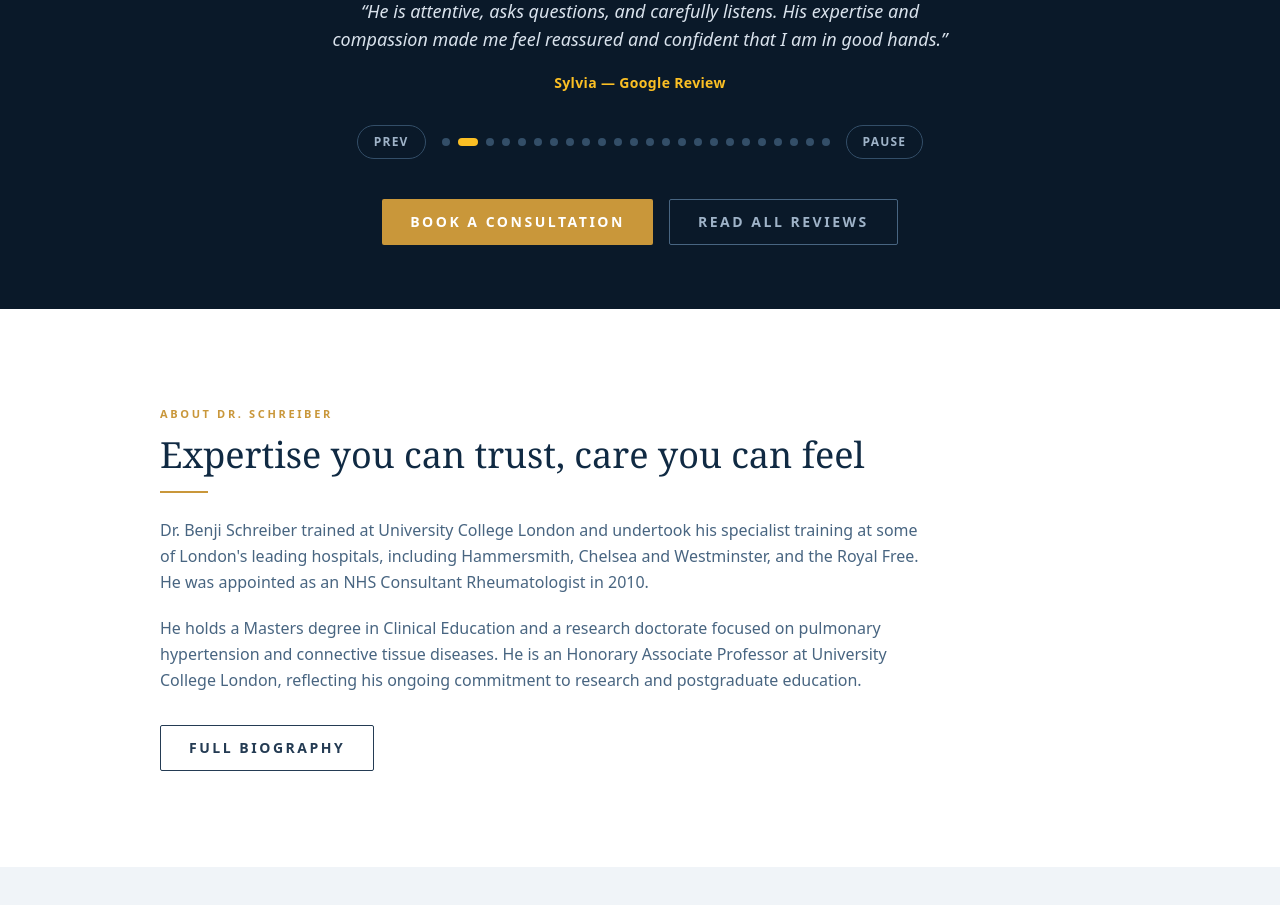
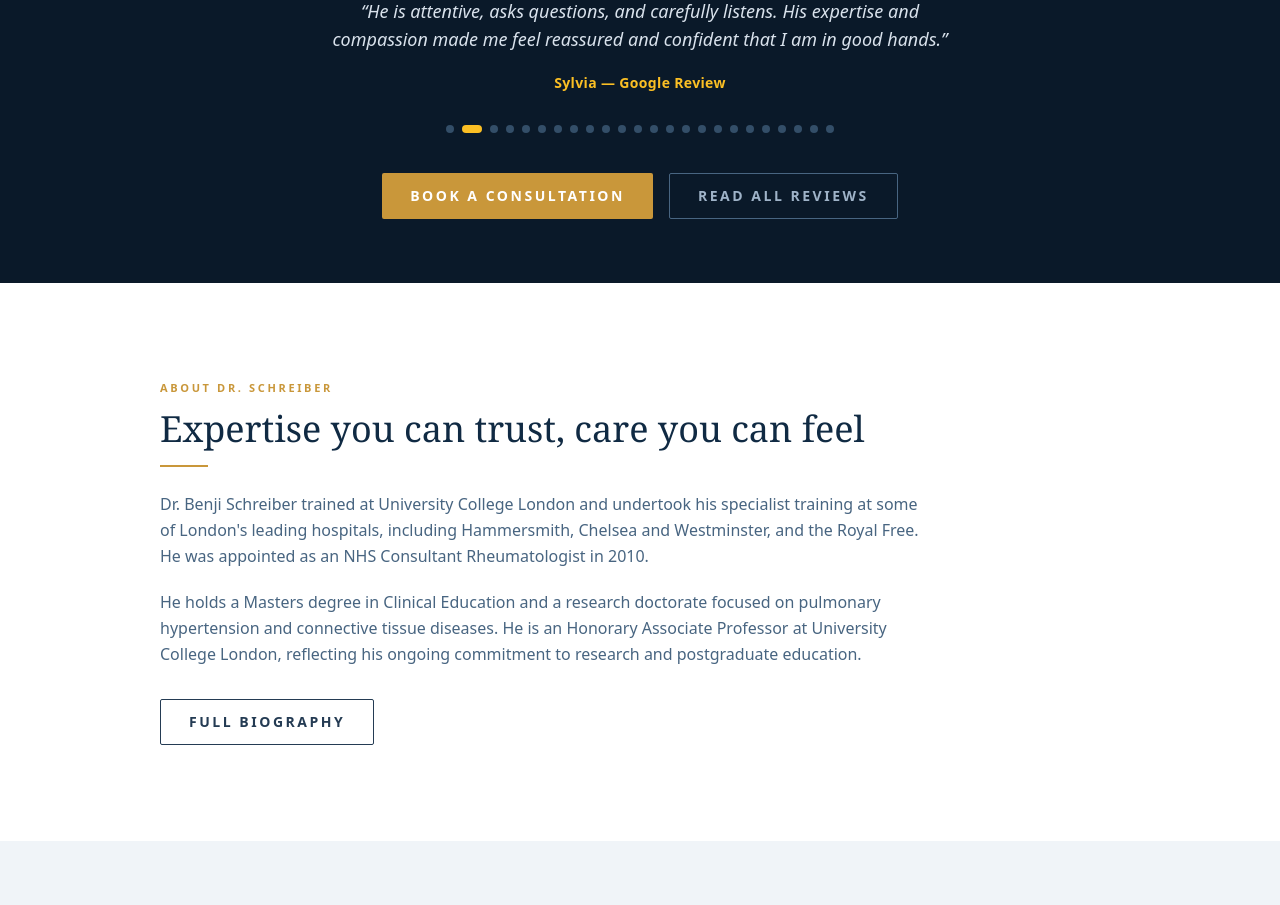
Before and after one commit to benjischreiber/benjischreiber-website, a Next.js app: page / in a window 1280 px wide. Shown: the part 980-1885 px from the top of the page. Built offline with nearby package versions, Linux system fonts and the light colour scheme.

Commit message:
Simplify homepage review carousel controls

```diff
--- a/components/ReviewCarousel.tsx
+++ b/components/ReviewCarousel.tsx
@@ -106,18 +106,7 @@ export default function ReviewCarousel() {
         </p>
       </div>
 
-      <div className="mt-8 flex flex-col items-center justify-center gap-4 sm:flex-row">
-        <button
-          type="button"
-          onClick={() => goTo((current - 1 + reviews.length) % reviews.length)}
-          className="rounded-full border border-navy-700 px-4 py-2 text-xs font-semibold uppercase tracking-widest text-navy-300 transition-colors hover:border-gold-400 hover:text-white"
-          aria-label="Show previous review"
-        >
-          Prev
-        </button>
-
-        {/* Dot indicators */}
-        <div className="flex max-w-full flex-wrap justify-center gap-2">
+      <div className="mt-8 flex max-w-full flex-wrap justify-center gap-2">
         {reviews.map((_, i) => (
           <button
             key={i}
@@ -132,16 +121,6 @@ export default function ReviewCarousel() {
             }`}
           />
         ))}
-        </div>
-
-        <button
-          type="button"
-          onClick={() => setIsPaused((paused) => !paused)}
-          className="rounded-full border border-navy-700 px-4 py-2 text-xs font-semibold uppercase tracking-widest text-navy-300 transition-colors hover:border-gold-400 hover:text-white"
-          aria-pressed={isPaused}
-        >
-          {isPaused || prefersReducedMotion ? "Play" : "Pause"}
-        </button>
       </div>
     </div>
   );
```
